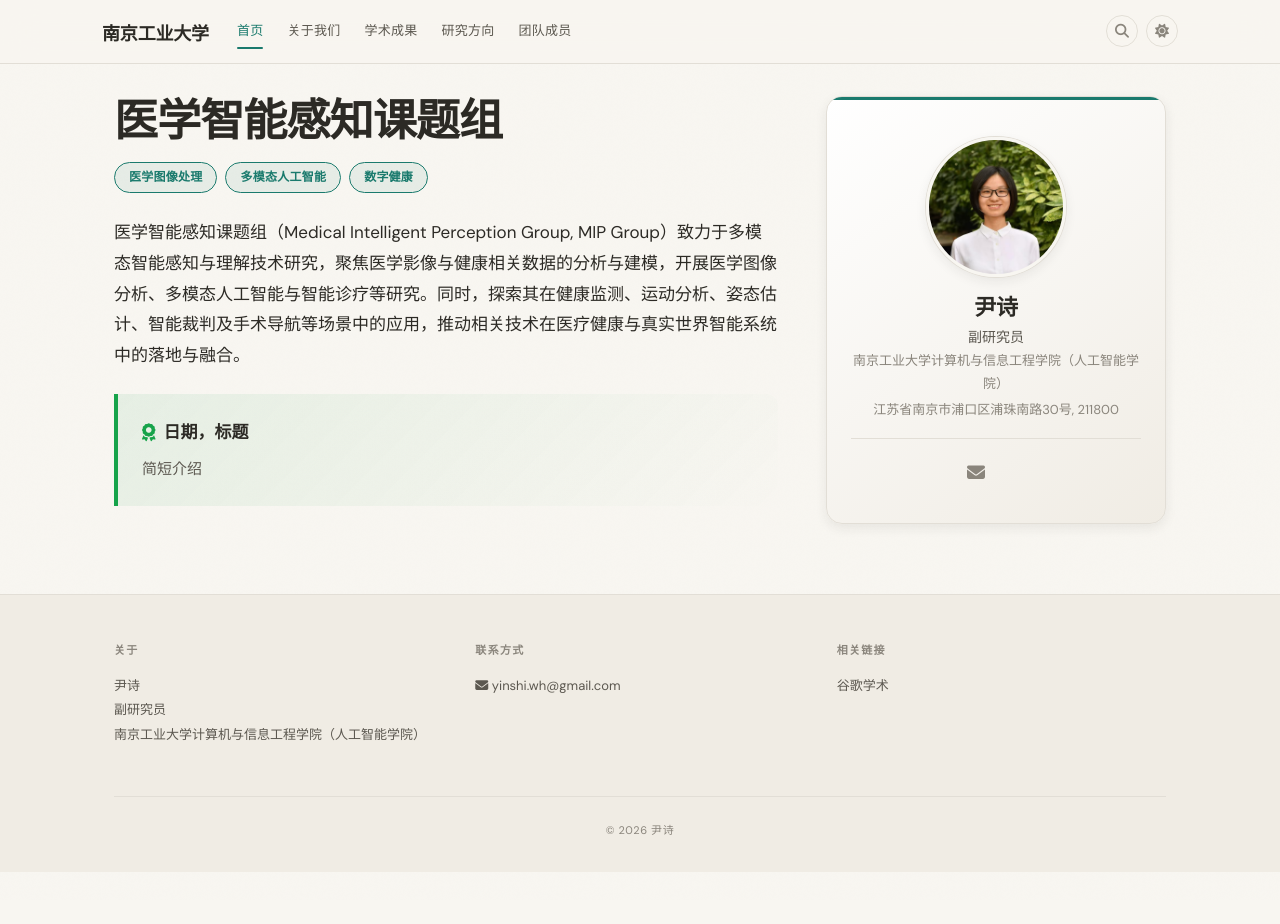
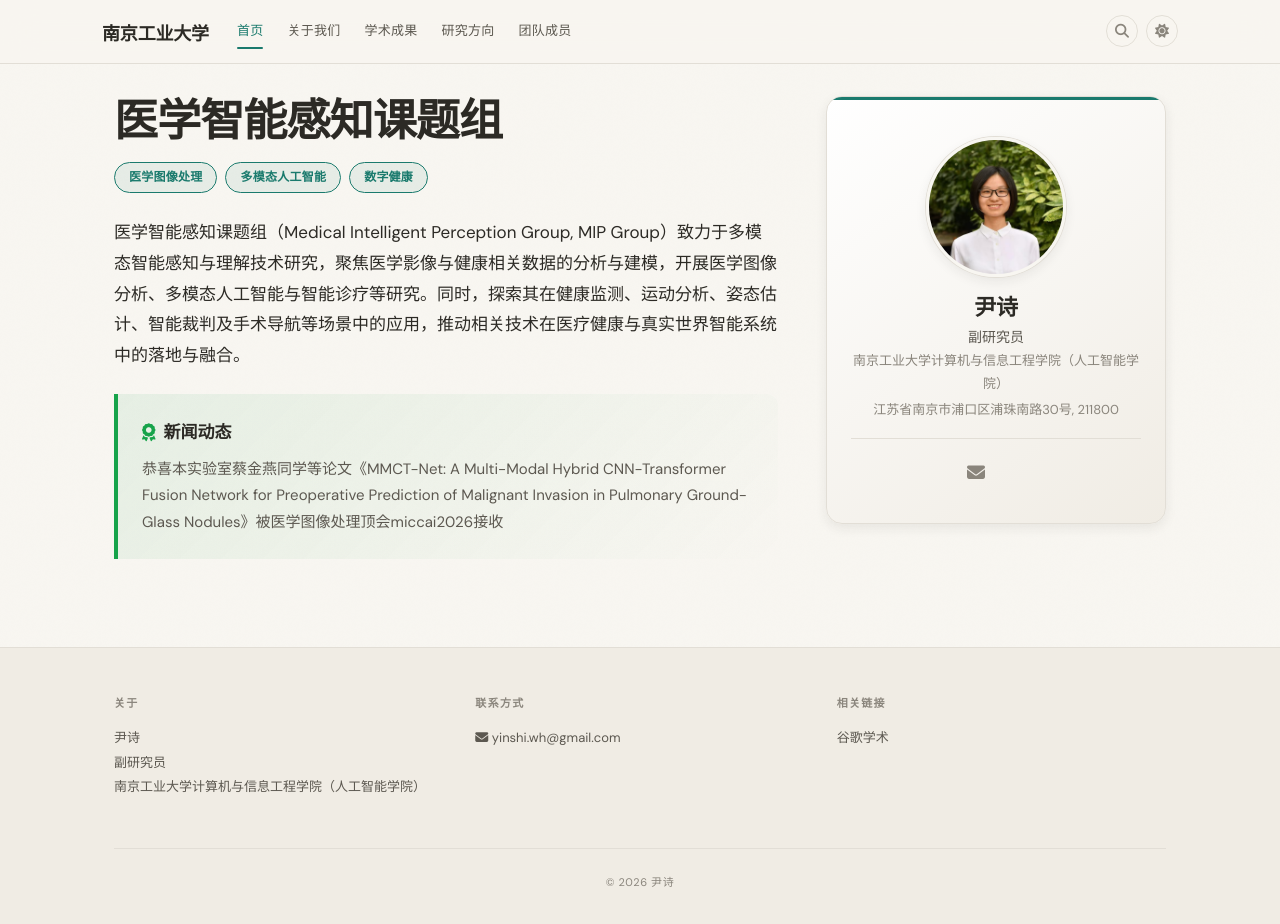
Before and after one commit to jinyanc08-lgtm/yinshi-lab, a Jekyll site: the page built from _pages/home.md, in a window 1280 px wide. Built offline with Jekyll 4.4.1, drawn with Linux system fonts in a browser that asks for light colours; a style sheet for code colours, icons or effects is not loaded; before the commit the page ends 900 px from its top, so only the background shows below that.

Commit message:
Update website content

```diff
--- a/_pages/home.md
+++ b/_pages/home.md
@@ -17,8 +17,8 @@ permalink: /
 医学智能感知课题组（Medical Intelligent Perception Group, MIP Group）致力于多模态智能感知与理解技术研究，聚焦医学影像与健康相关数据的分析与建模，开展医学图像分析、多模态人工智能与智能诊疗等研究。同时，探索其在健康监测、运动分析、姿态估计、智能裁判及手术导航等场景中的应用，推动相关技术在医疗健康与真实世界智能系统中的落地与融合。
 
 <div class="callout callout-success" markdown="0">
-<div class="callout-title"><i class="fa-solid fa-award callout-icon"></i> 日期，标题</div>
-<p>简短介绍</p>
+<div class="callout-title"><i class="fa-solid fa-award callout-icon"></i> 新闻动态</div>
+<p>恭喜本实验室蔡金燕同学等论文《MMCT-Net: A Multi-Modal Hybrid CNN-Transformer Fusion Network for Preoperative Prediction of Malignant Invasion in Pulmonary Ground-Glass Nodules》被医学图像处理顶会miccai2026接收</p>
 </div>
 
 <!--
```
